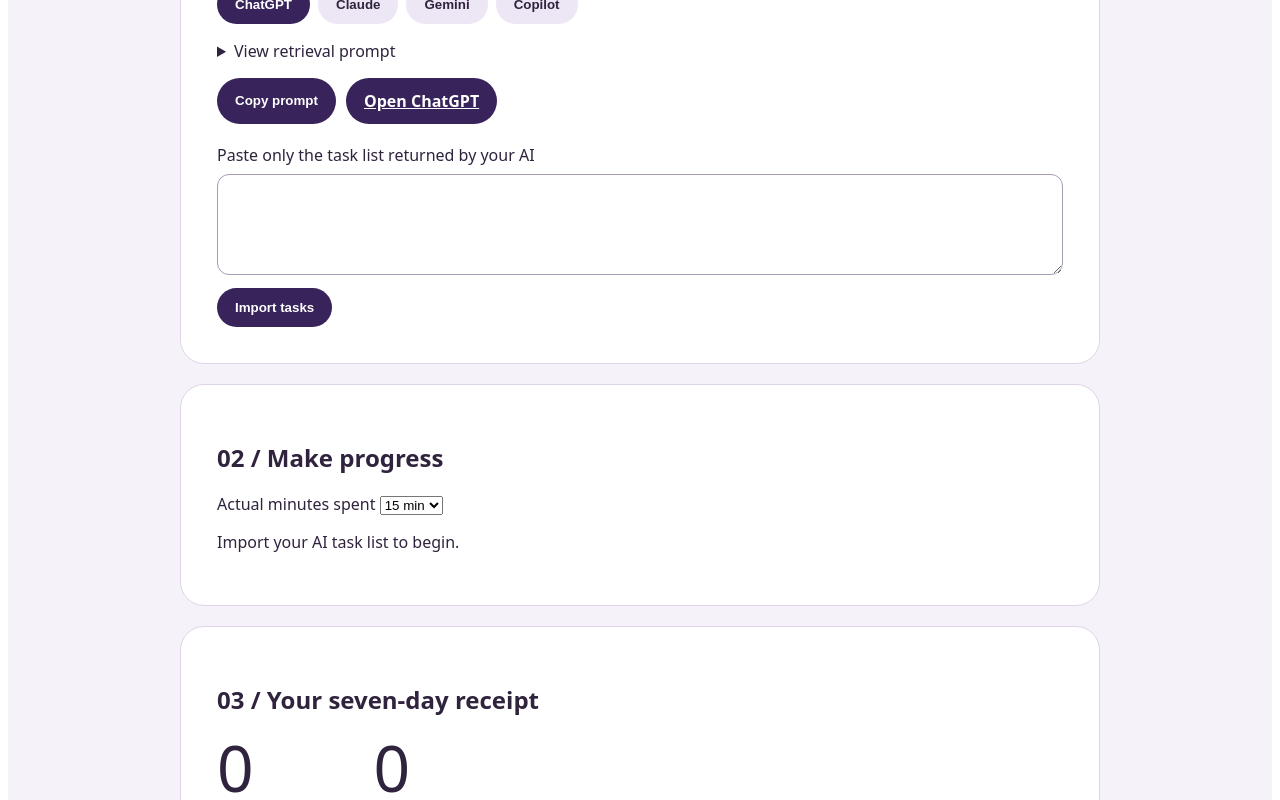
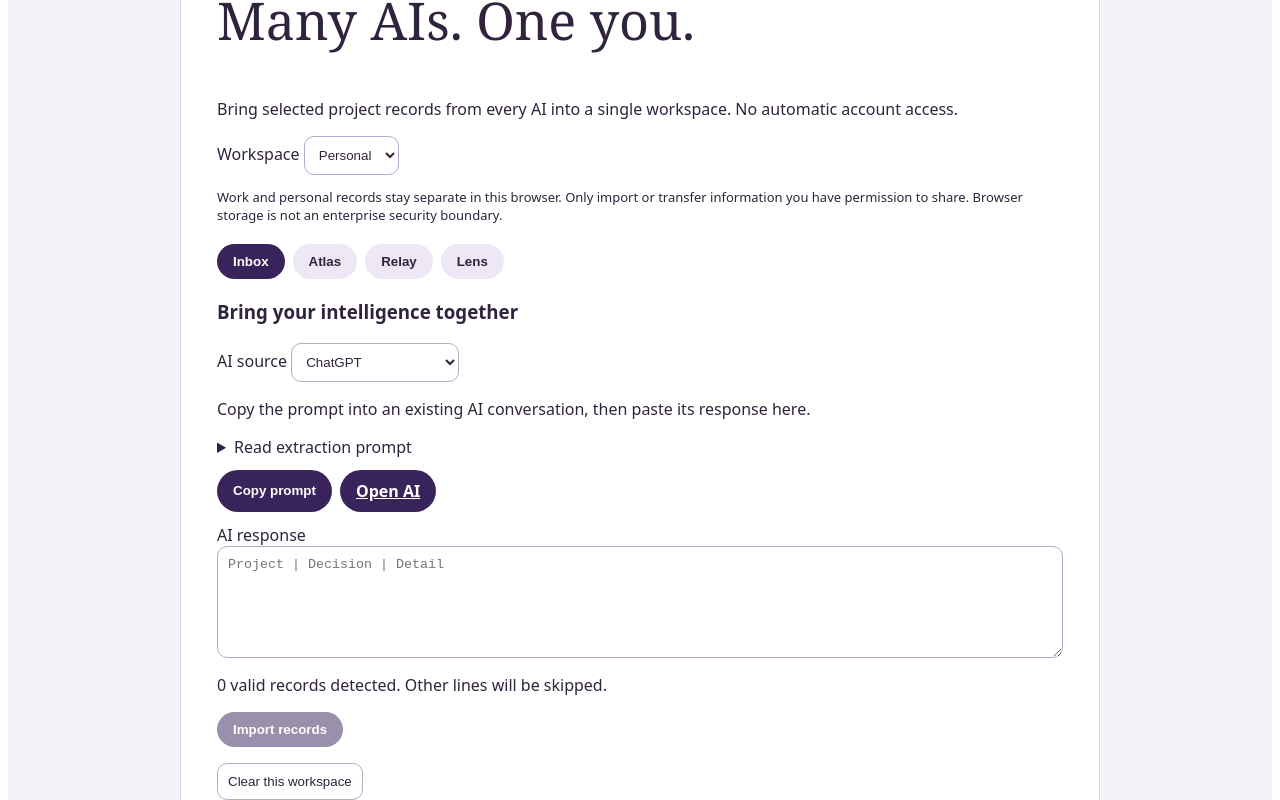
Before and after one commit to lotolipi/product-design-portfolio, a Next.js app: page /risiti in a window 1280 px wide. Shown: the part 540-1340 px from the top of the page. Built offline with nearby package versions, Linux system fonts and the light colour scheme.

Commit message:
Add Risiti cross-AI Inbox Atlas Relay and Lens with separate workspaces

```diff
--- a/app/risiti/page.tsx
+++ b/app/risiti/page.tsx
@@ -3,6 +3,43 @@ import { useEffect, useState } from "react";
 type Task = {id:string; name:string; done:boolean; minutes:number; completedAt?:string};
 const providers = [{name:"ChatGPT",url:"https://chatgpt.com/"},{name:"Claude",url:"https://claude.ai/"},{name:"Gemini",url:"https://gemini.google.com/"},{name:"Copilot",url:"https://copilot.microsoft.com/"}];
 const prompt = "Review only the project context and conversations you can actually access. Identify up to five tasks I already started or agreed to that remain unfinished. Exclude completed and speculative work. Return one task per line in this exact format: Task name | Last known progress | Next action achievable in 15 minutes. Mark uncertain status explicitly. Do not include sensitive information. If none, return NO OPEN TASKS.";
+
+type Entry={id:string; project:string; kind:string; detail:string; source:string; scope:string; date:string};
+const sources=[["ChatGPT","https://chatgpt.com"],["Claude","https://claude.ai"],["Gemini","https://gemini.google.com"],["Microsoft Copilot","https://copilot.microsoft.com"],["Microsoft 365 Copilot","https://m365.cloud.microsoft/chat"],["GitHub Copilot","https://github.com/copilot"],["Perplexity","https://perplexity.ai"],["Grok","https://grok.com"],["DeepSeek","https://chat.deepseek.com"],["Other AI",""]];
+const kinds=["Goal","Decision","Finding","Outcome","Blocker","Next action"];
+const universal="Using only conversations and project context you can actually access, extract up to 20 distinct, evidence-supported project records. Return plain text, one record per line, in this exact format: Project | Type | Detail. Type must be Goal, Decision, Finding, Outcome, Blocker, or Next action. Preserve existing project names. Distinguish completed outcomes from intentions. Mark uncertainty explicitly. Do not include confidential, personal or sensitive information. Do not invent metrics or claim access to unavailable chats. If nothing is accessible, return NO RECORDS.";
+function Intelligence(){
+ const [entries,setEntries]=useState<Entry[]>([]),[loaded,setLoaded]=useState(false),[source,setSource]=useState("ChatGPT"),[custom,setCustom]=useState(""),[scope,setScope]=useState("Personal"),[raw,setRaw]=useState(""),[notice,setNotice]=useState(""),[project,setProject]=useState(""),[target,setTarget]=useState("Claude"),[tab,setTab]=useState("Inbox");
+ useEffect(()=>{try{const data=JSON.parse(localStorage.getItem("risiti-intelligence-v1")||"[]");if(Array.isArray(data))setEntries(data);}catch{setNotice("Unable to load records.");}setLoaded(true);},[]);
+ useEffect(()=>{if(loaded)try{localStorage.setItem("risiti-intelligence-v1",JSON.stringify(entries));}catch{setNotice("Storage unavailable.");}},[entries,loaded]);
+ const normalize=(v:string)=>v.trim().toLowerCase().replace(/\s+/g," ");
+ const visible=entries.filter(e=>e.scope===scope);
+ const projects=Array.from(new Map(visible.map(e=>[normalize(e.project),e.project])).values());
+ const selected=projects.includes(project)?project:projects[0]||"";
+ const active=visible.filter(e=>normalize(e.project)===normalize(selected));
+ const sourceNames=Array.from(new Set(visible.map(e=>e.source)));
+ const actualSource=source==="Other AI"?custom.trim():source;
+ const rows=raw.trim().split(/\r?\n/).map(line=>line.replace(/^\s*(?:\d+[.)]|[-*])\s*/,"").split("|").map(v=>v.trim())).filter(p=>p.length===3&&p[0]&&p[2]&&kinds.some(k=>normalize(k)===normalize(p[1]))).slice(0,100);
+ const brief="Continue this project using the following user-imported context. Treat claims as unverified unless supported; flag conflicting records, do not invent facts, and propose the next useful action.\nProject: "+selected+"\n"+active.map(e=>"- ["+e.source+" / "+e.kind+" / imported "+e.date.slice(0,10)+"] "+e.detail).join("\n");
+ async function copy(v:string){try{await navigator.clipboard.writeText(v);setNotice("Copied.");}catch{setNotice("Clipboard unavailable; select and copy the text.");}}
+ function save(){if(!actualSource||!rows.length)return;const now=new Date().toISOString();const next=[...entries];let count=0;for(const [p,k,d] of rows){const kind=kinds.find(x=>normalize(x)===normalize(k))!;if(next.some(e=>e.scope===scope&&normalize(e.source)===normalize(actualSource)&&normalize(e.project)===normalize(p)&&e.kind===kind&&normalize(e.detail)===normalize(d)))continue;next.push({id:crypto.randomUUID(),project:p,kind,detail:d,source:actualSource,scope,date:now});count++;}setEntries(next);setRaw("");setNotice(count+" new records imported. Exact duplicates skipped.");setTab("Atlas");}
+ const btn={padding:"10px 16px",border:0,borderRadius:22,background:"#38235a",color:"white",fontWeight:600,cursor:"pointer",display:"inline-block"} as const;
+ const field={padding:10,borderRadius:10,border:"1px solid #b8a9c8",background:"white",color:"#30233d",maxWidth:"100%"} as const;
+ const link=sources.find(s=>s[0]===source)?.[1]; const targetLink=sources.find(s=>s[0]===target)?.[1];
+ return <section style={{background:"white",borderRadius:24,padding:"clamp(18px,4vw,36px)",marginBottom:24,border:"1px solid #ded5e8",overflowWrap:"anywhere"}}>
+ <p style={{fontSize:12,letterSpacing:2}}>YOUR INTELLIGENCE / ONE PLACE</p><h2 style={{fontFamily:"Georgia",fontSize:"clamp(30px,5vw,52px)",fontWeight:400}}>Many AIs. One you.</h2>
+ <p>Bring selected project records from every AI into a single workspace. No automatic account access.</p>
+ <label>Workspace <select style={field} value={scope} onChange={e=>{setScope(e.target.value);setRaw("");setNotice("");}}><option>Personal</option><option>Work</option></select></label>
+ <p style={{fontSize:13}}>Work and personal records stay separate in this browser. Only import or transfer information you have permission to share. Browser storage is not an enterprise security boundary.</p>
+ <div style={{display:"flex",flexWrap:"wrap",gap:8,margin:"20px 0"}}>{["Inbox","Atlas","Relay","Lens"].map(t=><button key={t} aria-pressed={tab===t} style={{...btn,background:tab===t?"#38235a":"#eee7f5",color:tab===t?"white":"#30233d"}} onClick={()=>setTab(t)}>{t}</button>)}</div>
+ {tab==="Inbox"&&<div><h3>Bring your intelligence together</h3><label>AI source <select style={field} value={source} onChange={e=>{setSource(e.target.value);setRaw("");}}>{sources.map(s=><option key={s[0]}>{s[0]}</option>)}</select></label>{source==="Other AI"&&<input aria-label="Custom AI name" style={field} placeholder="AI name" value={custom} onChange={e=>setCustom(e.target.value)}/>}<p>Copy the prompt into an existing AI conversation, then paste its response here.</p><details><summary>Read extraction prompt</summary><p>{universal}</p></details><div style={{display:"flex",gap:8,flexWrap:"wrap",margin:"12px 0"}}><button style={btn} onClick={()=>copy(universal)}>Copy prompt</button>{link&&<a style={btn} href={link} target="_blank" rel="noreferrer">Open AI</a>}</div><label htmlFor="intel-import">AI response</label><textarea id="intel-import" style={{...field,width:"100%",boxSizing:"border-box",display:"block"}} rows={6} value={raw} onChange={e=>setRaw(e.target.value)} placeholder="Project | Decision | Detail"/><p>{rows.length} valid records detected. Other lines will be skipped.</p>{rows.slice(0,5).map((r,i)=><p key={i} style={{fontSize:13}}>{r.join(" · ")}</p>)}<button disabled={!loaded||!actualSource||!rows.length} style={{...btn,opacity:!loaded||!actualSource||!rows.length ? 0.5 : 1}} onClick={save}>Import records</button></div>}
+ {tab==="Atlas"&&<div><h3>Connected project memory</h3>{!projects.length?<p>Import records to begin.</p>:<><label>Project <select style={field} value={selected} onChange={e=>setProject(e.target.value)}>{projects.map(p=><option key={p}>{p}</option>)}</select></label><p>{active.length} records · {new Set(active.map(e=>e.source)).size} AI sources</p>{active.map(e=><article key={e.id} style={{borderTop:"1px solid #ded5e8",padding:"14px 0"}}><small>{e.source} / {e.kind} / {e.date.slice(0,10)}</small><p>{e.detail}</p><button style={btn} onClick={()=>{const name=window.prompt("Move this record to project",e.project);if(name?.trim())setEntries(old=>old.map(x=>x.id===e.id?{...x,project:name.trim()}:x));}}>Move / merge project</button> <button style={field} onClick={()=>setEntries(old=>old.filter(x=>x.id!==e.id))}>Remove record</button></article>)}</>}</div>}
+ {tab==="Relay"&&<div><h3>Continue anywhere</h3>{!projects.length?<p>Import a project first.</p>:<><label>Project <select style={field} value={selected} onChange={e=>setProject(e.target.value)}>{projects.map(p=><option key={p}>{p}</option>)}</select></label><p><label>Destination AI <select style={field} value={target} onChange={e=>setTarget(e.target.value)}>{sources.map(s=><option key={s[0]}>{s[0]}</option>)}</select></label></p><pre style={{whiteSpace:"pre-wrap",fontSize:13,background:"#f6f2fa",padding:14}}>{brief}</pre><button style={btn} onClick={()=>copy(brief)}>Copy context brief</button> {targetLink&&<a style={btn} href={targetLink} target="_blank" rel="noreferrer">Open destination</a>}</>}</div>}
+ {tab==="Lens"&&<div><h3>Your imported intelligence</h3><div style={{display:"flex",gap:22,flexWrap:"wrap"}}>{[[projects.length,"Projects"],[sourceNames.length,"AI sources"],[visible.filter(e=>e.kind==="Outcome").length,"Reported outcomes"]].map(([v,l])=><div key={l}><div style={{fontSize:48,lineHeight:1}}>{v}</div>{l}</div>)}</div><h4>Records by AI source</h4>{sourceNames.map(s=>{const n=visible.filter(e=>e.source===s).length;return <div key={s} style={{marginBottom:12}}>{s} · {n}<div style={{height:10,background:"#eee7f5",borderRadius:8}}><div style={{height:10,background:"#6944ba",borderRadius:8,width:(100*n/visible.length)+"%"}}/></div></div>;})}<h4>Open blockers and next actions</h4>{visible.filter(e=>e.kind==="Blocker"||e.kind==="Next action").map(e=><p key={e.id}><strong>{e.project}</strong> · {e.detail} ({e.source})</p>)}<p style={{fontSize:12}}>Counts describe imported records, not total AI usage or verified achievements.</p></div>}
+ <p role="status">{notice}</p><button style={field} onClick={()=>{if(window.confirm("Delete intelligence records in this workspace?"))setEntries(old=>old.filter(e=>e.scope!==scope));}}>Clear this workspace</button>
+ </section>;
+}
+
 export default function RisitiPage(){
  const [tasks,setTasks]=useState<Task[]>([]); const [ready,setReady]=useState(false); const [provider,setProvider]=useState("ChatGPT"); const [raw,setRaw]=useState(""); const [notice,setNotice]=useState(""); const [minutes,setMinutes]=useState(15);
  useEffect(()=>{try{const saved=localStorage.getItem("risiti-v1");if(saved){const parsed=JSON.parse(saved);if(Array.isArray(parsed))setTasks(parsed);}}catch{setNotice("Could not read your saved receipts.");}setReady(true);},[]);
@@ -17,7 +54,7 @@ export default function RisitiPage(){
  const panel={background:"white",border:"1px solid #ded5e8",borderRadius:24,padding:"clamp(18px,4vw,36px)",marginBottom:20} as const;
  return <main style={{minHeight:"100vh",background:"#f6f2fa",color:"#30233d",padding:"clamp(20px,6vw,80px)",fontFamily:"system-ui"}}><div style={{maxWidth:920,margin:"auto"}}>
  <a href="/" style={{color:"inherit"}}>Lotolipi / Portfolio</a><h1 style={{fontFamily:"Georgia,serif",fontWeight:400,fontSize:"clamp(64px,12vw,126px)",letterSpacing:"-.07em",margin:"24px 0 0"}}>Risiti.</h1><p style={{fontSize:22,maxWidth:560}}>Proof that your time went somewhere.</p><p>Private on this browser. No account, automatic AI access or cloud sync in this version.</p>
- <section style={panel}><h2>01 / Find unfinished work</h2><div style={{display:"flex",flexWrap:"wrap",gap:8}}>{providers.map(p=><button key={p.name} aria-pressed={provider===p.name} onClick={()=>setProvider(p.name)} style={{...button,background:provider===p.name?"#38235a":"#ede6f4",color:provider===p.name?"white":"#30233d"}}>{p.name}</button>)}</div><details style={{margin:"16px 0"}}><summary>View retrieval prompt</summary><p>{prompt}</p></details><div style={{display:"flex",gap:10,flexWrap:"wrap"}}><button style={button} onClick={()=>copy(prompt)}>Copy prompt</button><a style={button} href={providers.find(p=>p.name===provider)?.url} target="_blank" rel="noreferrer">Open {provider}</a></div><label style={{display:"block",marginTop:20}} htmlFor="ai-response">Paste only the task list returned by your AI</label><textarea id="ai-response" value={raw} onChange={e=>setRaw(e.target.value)} rows={5} style={{width:"100%",boxSizing:"border-box",margin:"8px 0",padding:12,borderRadius:12,border:"1px solid #a89bb6",color:"#30233d",background:"white"}}/><button style={button} onClick={importTasks}>Import tasks</button></section>
+ <Intelligence/><section style={panel}><h2>01 / Find unfinished work</h2><div style={{display:"flex",flexWrap:"wrap",gap:8}}>{providers.map(p=><button key={p.name} aria-pressed={provider===p.name} onClick={()=>setProvider(p.name)} style={{...button,background:provider===p.name?"#38235a":"#ede6f4",color:provider===p.name?"white":"#30233d"}}>{p.name}</button>)}</div><details style={{margin:"16px 0"}}><summary>View retrieval prompt</summary><p>{prompt}</p></details><div style={{display:"flex",gap:10,flexWrap:"wrap"}}><button style={button} onClick={()=>copy(prompt)}>Copy prompt</button><a style={button} href={providers.find(p=>p.name===provider)?.url} target="_blank" rel="noreferrer">Open {provider}</a></div><label style={{display:"block",marginTop:20}} htmlFor="ai-response">Paste only the task list returned by your AI</label><textarea id="ai-response" value={raw} onChange={e=>setRaw(e.target.value)} rows={5} style={{width:"100%",boxSizing:"border-box",margin:"8px 0",padding:12,borderRadius:12,border:"1px solid #a89bb6",color:"#30233d",background:"white"}}/><button style={button} onClick={importTasks}>Import tasks</button></section>
  <section style={panel}><h2>02 / Make progress</h2><label htmlFor="duration">Actual minutes spent </label><select id="duration" value={minutes} onChange={e=>setMinutes(Number(e.target.value))}>{[5,10,15,25,30,45,60,90].map(n=><option key={n} value={n}>{n} min</option>)}</select>{tasks.length===0&&<p>Import your AI task list to begin.</p>}{tasks.map(t=><article key={t.id} style={{borderTop:"1px solid #ded5e8",padding:"16px 0"}}><strong>{t.name.split("|")[0]}</strong><p style={{fontSize:14}}>{t.name.split("|").slice(1).join(" · ")}</p><button style={button} onClick={()=>setTasks(old=>old.map(x=>x.id===t.id?{...x,done:!x.done,minutes:x.done?0:minutes,completedAt:x.done?undefined:new Date().toISOString()}:x))}>{t.done?"Undo completion":"Mark complete"}</button> <button style={{...button,background:"#ede6f4",color:"#30233d"}} onClick={()=>setTasks(old=>old.filter(x=>x.id!==t.id))}>Remove</button></article>)}</section>
  <section style={panel}><h2>03 / Your seven-day receipt</h2><div style={{display:"flex",gap:32,flexWrap:"wrap"}}><div><div style={{fontSize:64,lineHeight:1}}>{done.length}</div>Tasks completed</div><div><div style={{fontSize:64,lineHeight:1}}>{total}</div>Minutes invested</div></div><div style={{margin:"24px 0",height:12,background:"#eee7f5",borderRadius:20,overflow:"hidden"}} role="progressbar" aria-label="All imported tasks completed" aria-valuenow={tasks.length?Math.round(tasks.filter(t=>t.done).length/tasks.length*100):0}><div style={{height:"100%",background:"#6944ba",width:(tasks.length?tasks.filter(t=>t.done).length/tasks.length*100:0)+"%"}}/></div><pre style={{whiteSpace:"pre-wrap",fontFamily:"inherit"}}>{receipt}</pre><button style={button} onClick={()=>copy(receipt)}>Copy shareable receipt</button></section><p role="status" aria-live="polite">{notice}</p><button style={{...button,background:"#ede6f4",color:"#30233d"}} onClick={()=>{if(window.confirm("Delete all Risiti tasks stored on this device?"))setTasks([]);}}>Clear device record</button>
  </div></main>;
```
